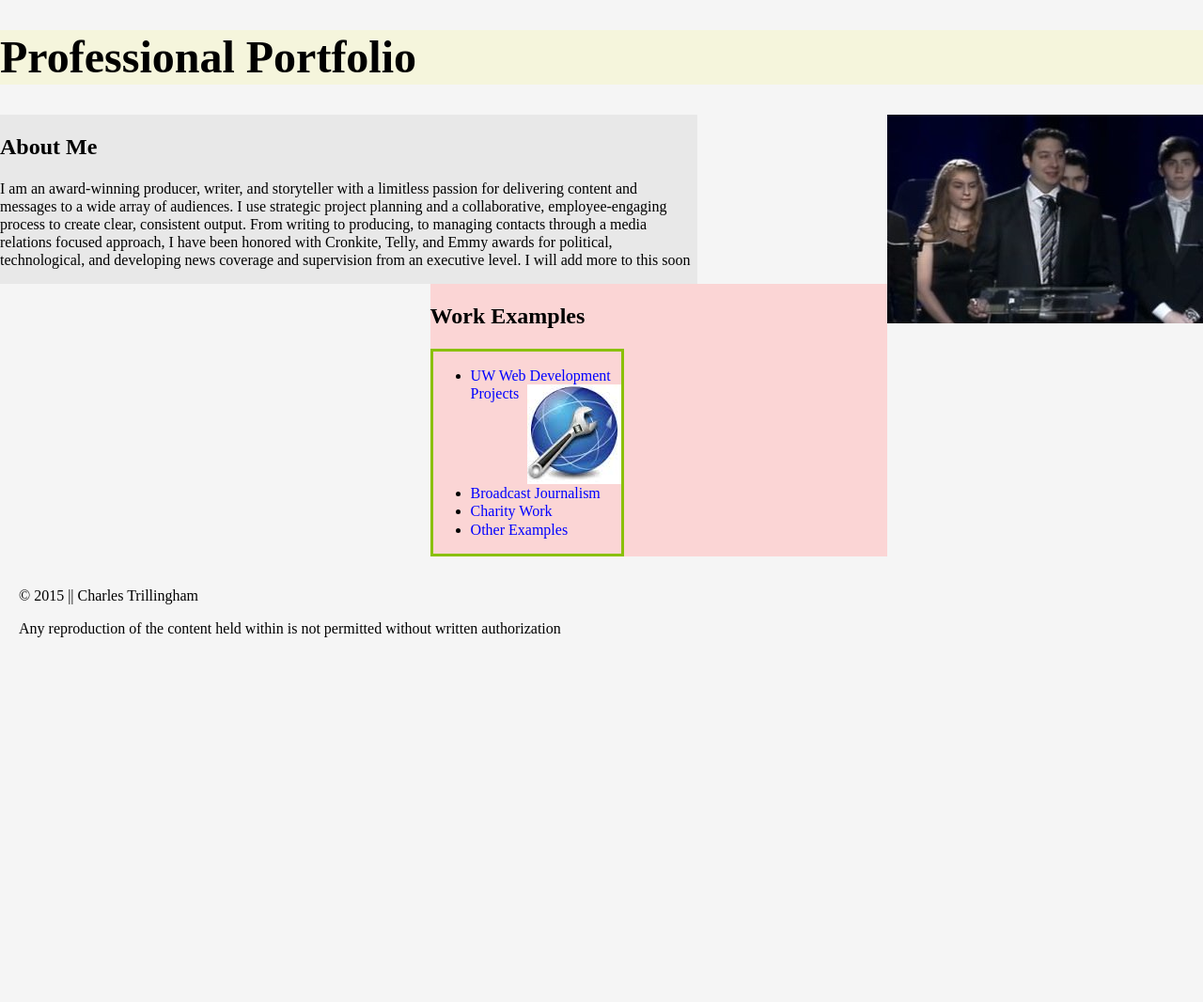
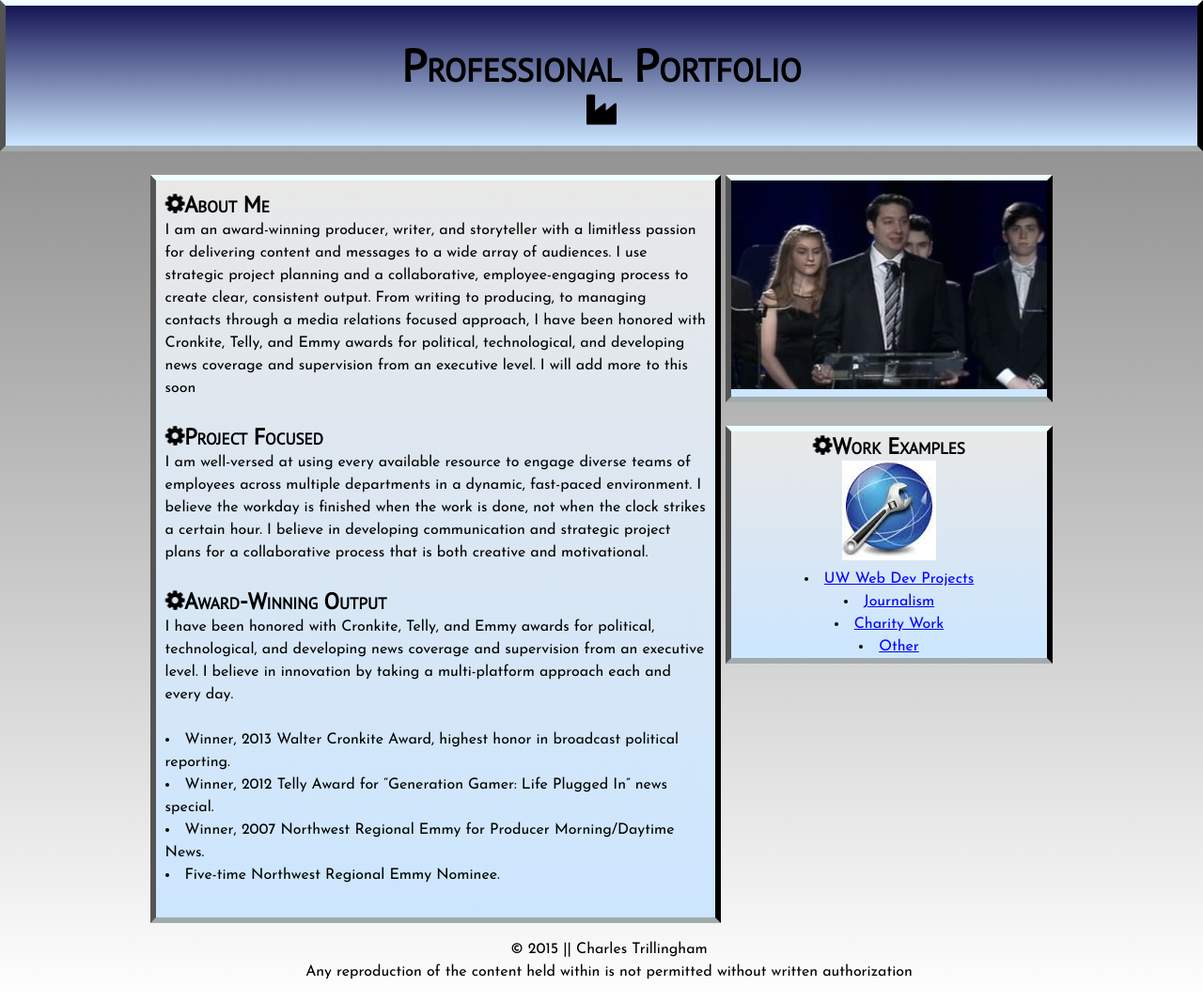
Before and after one commit to ctrill/Portfolio, a plain HTML site: page index.html in a window 1280 px wide. Shown: the whole page at 94% size. Before the commit the page ends 800 px from the top, so only its background shows below. Drawn offline with Linux system fonts and the light colour scheme.

Commit message:
week 5 assignment ready

```diff
--- a/index.html
+++ b/index.html
@@ -2,30 +2,52 @@
 <html>
   <head>
     <meta charset="UTF-8">
-    <title>About Me - Charles Trillingham Portfolio</title>
+    <title>Landing Page - Charles Trillingham Portfolio</title>
+    <link rel="stylesheet" href="https://maxcdn.bootstrapcdn.com/font-awesome/4.4.0/css/font-awesome.min.css">
+    <link rel='stylesheet' type='text/css' href='https://fonts.googleapis.com/css?family=PT+Sans%7cOxygen:700%7cJosefin+Sans:400'>
     <link rel="stylesheet" type="text/css" href="styles/first-stylesheet.css">
   </head>
 
-  <body id="homepage">
+  <body>
     <!-- picture? Title, main nav -->
-    <header>
+    <header id="page_header">
         <h1>Professional Portfolio</h1>
-      <img src="Images/Profile_Shot.jpg" alt="Profile Shot" />
+        <i class="fa fa-industry fa-lg"></i>
     </header>
-
+    <div id="center">
       <article class="main">
-      <h2>About Me</h2>
+        <h2><i class="fa fa-cog fa-spin"></i>About Me</h2>
         <p>I am an award-winning producer, writer, and storyteller with a limitless passion for delivering content and messages to a wide array of audiences.   I use strategic project planning and a collaborative, employee-engaging process to create clear, consistent output.  From writing to producing, to managing contacts through a media relations focused approach, I have been honored with Cronkite, Telly, and Emmy awards for political, technological, and developing news coverage and supervision from an executive level.  I will add more to this soon</p>
+        <br>
+        <h2><i class="fa fa-cog fa-spin"></i>Project Focused</h2>
+        <p>I am well-versed at using every available resource to engage diverse teams of employees across multiple departments in a dynamic, fast-paced environment.  I believe the workday is finished when the work is done, not when the clock strikes a certain hour.  I believe in developing communication and strategic project plans for a collaborative process that is both creative and motivational.
+        </p>
+        <br>
+        <h2><i class="fa fa-cog fa-spin"></i>Award-Winning Output</h2>
+        <p>I have been honored with Cronkite, Telly, and Emmy awards for political, technological, and developing news coverage and supervision from an executive level.  I believe in innovation by taking a multi-platform approach each and every day.</p>
+        <br>
+          <ul>
+            <li>Winner, 2013 Walter Cronkite Award, highest honor in broadcast political reporting.</li>
+            <li>Winner, 2012 Telly Award for “Generation Gamer: Life Plugged In” news special.</li>
+            <li>Winner, 2007 Northwest Regional Emmy for Producer Morning/Daytime News.</li>
+            <li>Five-time Northwest Regional Emmy Nominee.</li>
+          </ul>
+        <br>
       </article>
 
-    <aside class="side">
-      <h2>Work Examples</h2>
+      <aside class="side_one">
+        <img src="Images/Profile_Shot.jpg" alt="Profile Shot" />
+      </aside>
+
+      <aside class="side_two">
+        <h2><i class="fa fa-cog fa-spin"></i>Work Examples</h2>
         <nav>
+          <img src="Images/Web_Dev_Image.jpg" alt="Web Development Image" />
           <ul>
-          <li><a href="projects.html">UW Web Development Projects</a><img src="Images/Web_Dev_Image.jpg" alt="Web Development Image" /></li>
-          <li><a href="#">Broadcast Journalism</a></li>
+            <li><a href="projects.html">UW Web Dev Projects</a></li>
+            <li><a href="#">Journalism</a></li>
             <li><a href="#">Charity Work</a></li>
-          <li><a href="#">Other Examples</a></li>
+            <li><a href="#">Other</a></li>
           </ul>
         </nav>
       </aside>
@@ -34,5 +56,6 @@
       <p>&copy; 2015 || Charles Trillingham</p>
       <p>Any reproduction of the content held within is not permitted without written authorization</p>
     </footer>
+    </div>
   </body>
 </html>
--- a/styles/first-stylesheet.css
+++ b/styles/first-stylesheet.css
@@ -1,37 +1,75 @@
-homepage header {
+* {margin: 0;
+   padding: 0;
+}
+
+article, aside, header, footer, nav {
+ display: block;
+}
+
+html {
+  background: -prefix-linear-gradient(top, gray, white);
+  background: linear-gradient(to bottom, gray, white);
+  list-style-position: inside;
+}
+
+/* remember more specific takes precedence */
+header {
   text-align: center;
-  width: 25%;
-  margin: auto;
-  }
-homepage header img {
-  width: 80;
-  position: relative;
-  padding: 10px 30px;
-  }
-/* more specific takes precedence */
-a {
- text-decoration: none;
-  }
-#homepage {
-  float: left;
-  background-color: whitesmoke;
+  min-width: 98%;
+  font: small-caps bold 150% "PT Sans";
+  padding-top: 2rem;
+  padding-bottom: 1.5rem;
+  background: linear-gradient(to bottom, #151554, #cce6ff);
+  border-width: 6px;
+  border-style: outset;
+  border-color: azure black;
+  margin-bottom: 25px;
   }
 body {
-  line-height: 1.2;
-  margin: 0;
+  font-family: 'Josefin Sans', 'Calibri', 'Oxygen', "Times News Roman", 'PT Sans', sans-serif;
+  font-size: 16px;
+  line-height: 1.5;
+  text-align: center;
   }
+#center {
+ width: 960px;
+ margin: 0 auto;
+ text-align: left;
+}
+h2 {
+   font: small-caps bold 150% "PT Sans";
+}
 .main {
-  width: 58%;
+  clear: both;
   float: left;
-  background-color: #e8e8e8;
+  max-width: 60%;
+  border-width: 6px;
+  border-style: outset;
+  border-color: azure black;
+  padding: 1%;
+  background: linear-gradient(to bottom, #e8e8e8, #cce6ff);
   }
-img {
+.side_one {
   float: right;
+  min-width: 10%;
+  border-width: 6px;
+  border-style: outset;
+  border-color: azure black;
+  background: linear-gradient(to bottom, #e8e8e8, #cce6ff);
+  margin-bottom: 25px;
   }
-.side {
-  width: 38%;
+.side_one img {
+  min-width: 15%;
+}
+.side_two {
+  font: bold 'Oxygen';
+  text-align: center;
   float: right;
-  background-color: #fbd5d5;
+  min-width: 35%;
+  border-width: 6px;
+  border-style: outset;
+  border-color: azure black;
+  background: linear-gradient(to bottom, #e8e8e8, #cce6ff);
   }
 a:link {
   color: blue;
@@ -42,33 +80,55 @@ a:visited {
 a:hover {
   color: purple;
   }
-h1 {
-  font-size: 3em;
-  background-color: beige;
-  }
-.project-description {
-  float: left;
-  width: 58%;
-  background-color: floralwhite
-  }
-.work {
-  width: 38%;
-  float: right;
-  background-color: #fbd5d5;
-  }
-nav {
-  clear:both;
-  float: left;
-  width: 200px;
-  border: 3px solid #8AC007;
-  }
 /* padding is your friend */
 footer {
-  padding-top: 1em;
-  padding-bottom: 1.5em;
-  padding-left: 20px;
-  padding-right: 40px;
-  border-top-width: 2px solid black;
+  font: bold 150%;
+  text-align: center;
+  padding: 1em 1.5em 20px 40px;
+  border-top-width: 2px;
   border-radius: 25px;
   clear: both;
   }
+
+/* css instructions for projects page */
+header {
+  text-align: center;
+  min-width: 98%;
+  font: small-caps bold 150% "PT Sans";
+  padding-top: 2rem;
+  padding-bottom: 1.5rem;
+  background: linear-gradient(to bottom, #151554, #cce6ff);
+  border-width: 6px;
+  border-style: outset;
+  border-color: azure black;
+  margin-bottom: 25px;
+  }
+.projects_left {
+  clear: both;
+  float: left;
+  max-width: 55%;
+  border-width: 6px;
+  border-style: outset;
+  border-color: azure black;
+  background: linear-gradient(to bottom, #e8e8e8, #cce6ff);
+  margin-bottom: 25px;
+  padding: 1%;
+}
+.work {
+  float: right;
+  min-width: 35%;
+  border-width: 6px;
+  border-style: outset;
+  border-color: azure black;
+  background: linear-gradient(to bottom, #e8e8e8, #cce6ff);
+  margin-bottom: 25px;
+  }
+.descript {
+  float: left;
+  max-width: 55%;
+  border-width: 6px;
+  border-style: outset;
+  border-color: azure black;
+  padding: 1%;
+  background: linear-gradient(to bottom, #e8e8e8, #cce6ff);
+}
--- /dev/null
+++ b/styles/reset.css
@@ -0,0 +1,46 @@
+/* http://meyerweb.com/eric/tools/css/reset/
+   v2.0 | 20110126
+   License: none (public domain)
+*/
+
+html, body, div, span, applet, object, iframe,
+h1, h2, h3, h4, h5, h6, p, blockquote, pre,
+a, abbr, acronym, address, big, cite, code,
+del, dfn, em, img, ins, kbd, q, s, samp,
+small, strike, strong, sub, sup, tt, var,
+b, u, i, center,
+dl, dt, dd, ol, ul, li,
+fieldset, form, label, legend,
+table, caption, tbody, tfoot, thead, tr, th, td,
+article, aside, canvas, details, embed,
+figure, figcaption, footer, header, hgroup,
+menu, nav, output, ruby, section, summary,
+time, mark, audio, video {
+	margin: 0;
+	padding: 0;
+	border: 0;
+	vertical-align: baseline;
+}
+/* HTML5 display-role reset for older browsers */
+article, aside, details, figcaption, figure,
+footer, header, hgroup, menu, nav, section {
+	display: block;
+}
+body {
+	line-height: 1;
+}
+ol, ul {
+	list-style: none;
+}
+blockquote, q {
+	quotes: none;
+}
+blockquote:before, blockquote:after,
+q:before, q:after {
+	content: '';
+	content: none;
+}
+table {
+	border-collapse: collapse;
+	border-spacing: 0;
+}
```
Also changed, not shown: projects.html (+22 -5 lines). Lines whose indentation alone changed are shown as unchanged.
